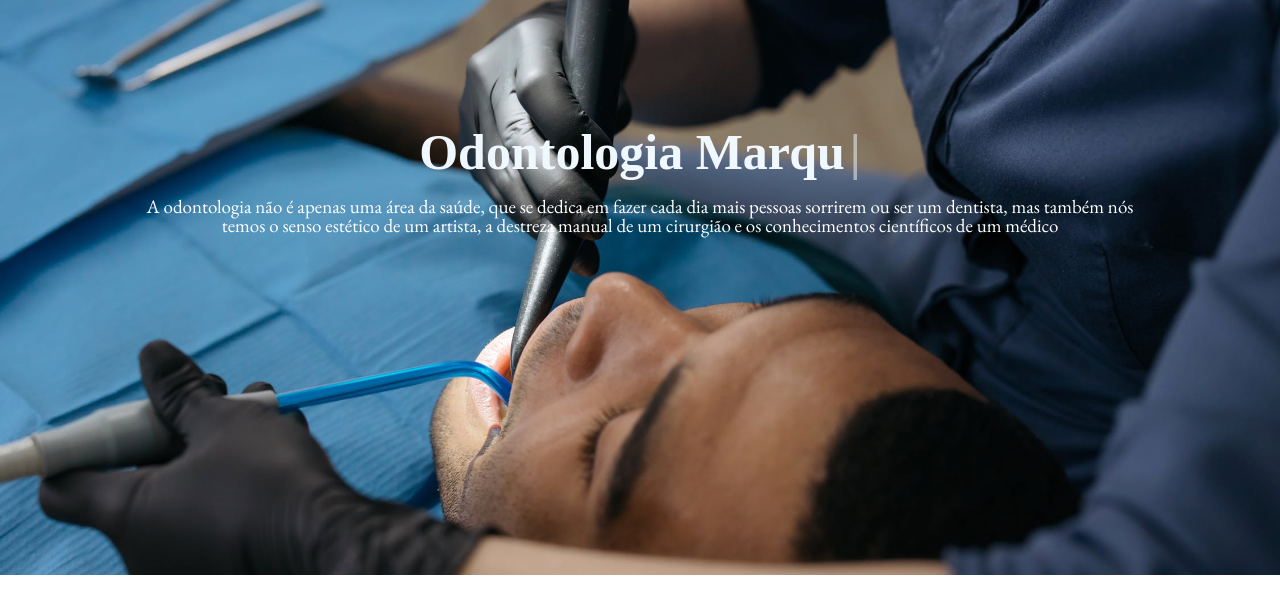
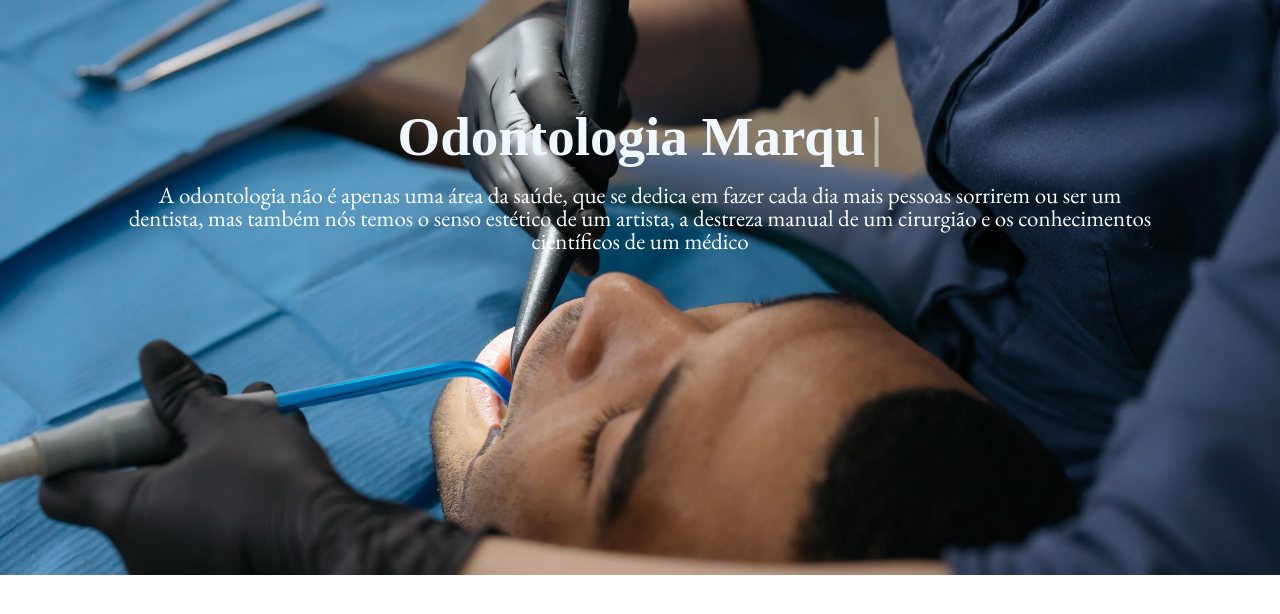
Before and after one commit to Alencar-Bianca/odontologiaMarques, a plain HTML site: page index.html in a window 1280 px wide. Shown: the part 82-696 px from the top of the page. Drawn offline with nearby package versions, Linux system fonts and the light colour scheme; a web font is replaced by a local one.

Commit message:
Header - aumentar a letra do para

```diff
--- a/css/header.css
+++ b/css/header.css
@@ -47,7 +47,7 @@ li{
 }
 .main-title{
     color: aliceblue;
-    font-size: 50px;
+    font-size: 55px;
     font-weight: bold;
     font-family: 'Source Serif Pro', serif;
 }
@@ -75,7 +75,7 @@ li{
 }
 .para{
     color: white;
-    font-size: 19px;
+    font-size: 23px;
 
 }
 .pHeader{
```
